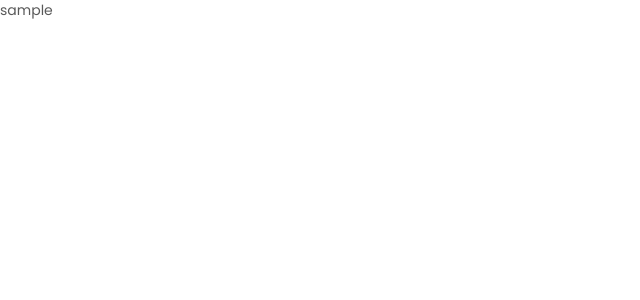
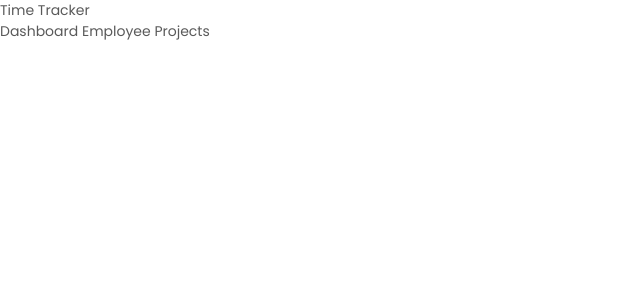
Before and after one commit to Bomikuu/TimeTracker-ReactJs-DJANGO-Docker, a React (Create React App) app in the folder frontend/: page / in a window 1280 px wide. Shown: the top 300 px of the page, without its empty margins (0-640 px from the left). Built offline with nearby package versions, Linux system fonts and the light colour scheme.

Commit message:
[UPDATE] Added home skeleton layout

```diff
--- a/frontend/src/components/dashboard/Home.js
+++ b/frontend/src/components/dashboard/Home.js
@@ -1,11 +1,24 @@
 import React, { Component, Fragment } from "react";
 import "../../css/Home.css";
+import { Footer, Header } from "../layout/Layout";
 
 class Home extends Component {
   render() {
     return (
       <Fragment>
-        <div className="dashboard-container">sample</div>
+        <div className="dashboard-container">
+          <div className="child-container dashboard-header">
+            <Header />
+          </div>
+          <div className="child-container dashboard-body">
+            <div className="body-child" />
+            <div className="body-child" />
+            <div className="body-child project-body" />
+          </div>
+          {/* <div className="child-container dashboard-footer">
+            <Footer />
+          </div> */}
+        </div>
       </Fragment>
     );
   }
--- /dev/null
+++ b/frontend/src/components/layout/Layout.js
@@ -0,0 +1,23 @@
+import React, { Fragment } from "react";
+
+const Header = () => {
+  return (
+    <div className="header-container">
+      {/* <img className="header-logo" alt="Time Tracker" /> */}
+      <span className="is-title"> Time Tracker </span>
+
+      <div className="vertical-divider" />
+      <div className="header-navigation">
+        <span> Dashboard </span>
+        <span> Employee </span>
+        <span> Projects </span>
+      </div>
+    </div>
+  );
+};
+
+const Footer = () => {
+  return <Fragment />;
+};
+
+export { Header, Footer };
```
Also changed, not shown: frontend/src/components/dashboard/Clock.js (added).
